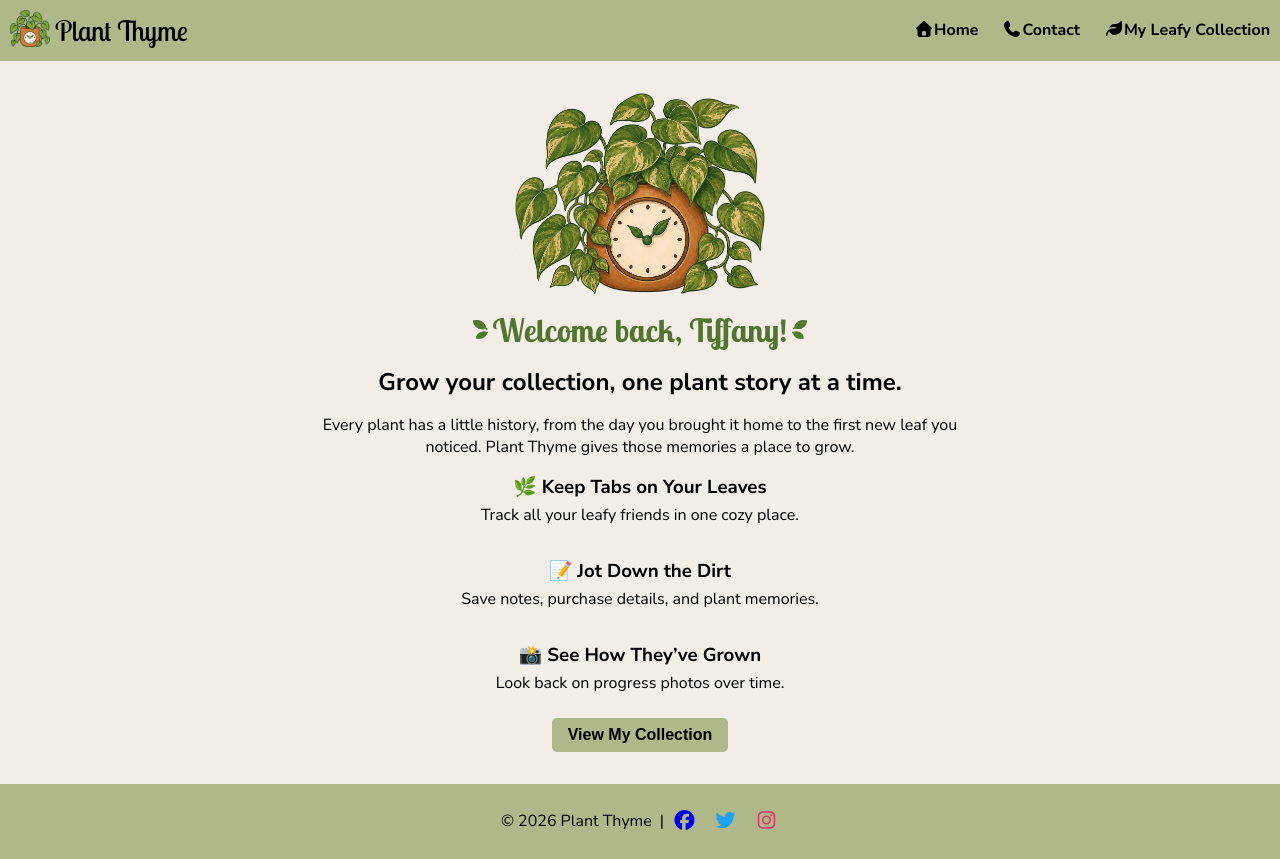
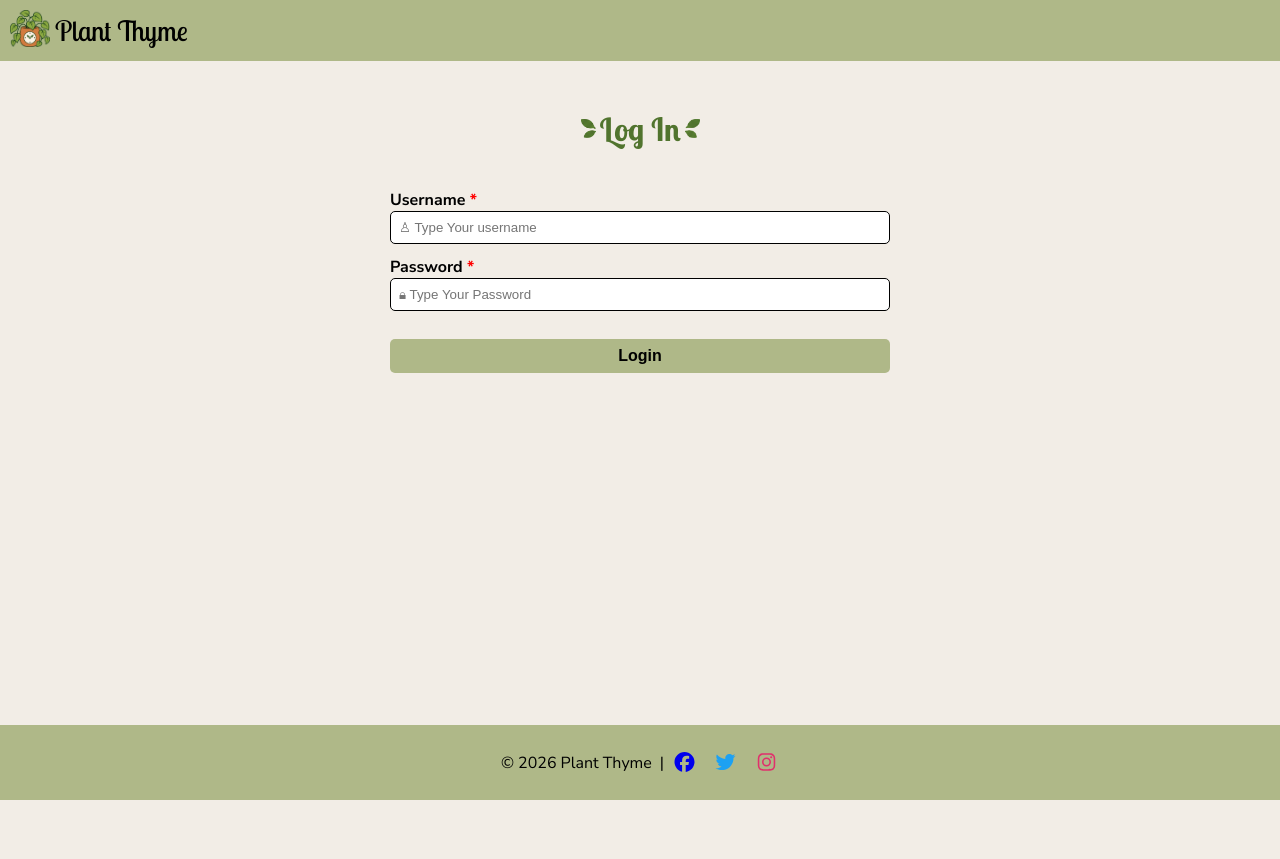
Before and after one commit to tiff-m-tech/plant-thyme, a React (Vite) app in the folder PlantThyme/: page / in a window 1280 px wide. After the commit the page ends 800 px from the top, so only its background shows below. Built offline with nearby package versions, Linux system fonts and the light colour scheme.

Commit message:
Add logic for logging in/out  and styles related to logging in/out.

```diff
--- a/PlantThyme/src/App.jsx
+++ b/PlantThyme/src/App.jsx
@@ -1,5 +1,6 @@
 import { useState, useEffect } from "react";
 import { Routes, Route } from "react-router";
+import { useNavigate } from "react-router";
 import { currentCollection } from "./data/currentCollection";
 import Header from "./components/layout/Header";
 import Footer from "./components/layout/Footer";
@@ -8,10 +9,13 @@ import Contact from "./components/pages/Contact";
 import CurrentCollection from "./components/pages/CurrentCollection";
 import AddPlant from "./components/pages/AddPlant";
 import PlantDetails from "./components/pages/PlantDetails";
+import LogIn from "./components/pages/LogIn";
 
 function App() {
     const [collection, setCollection] = useState([]);
     const [loading, setLoading] = useState(true);
+    const [isLoggedIn, setIsLoggedIn] = useState(false);
+    const navigate = useNavigate;
 
     useEffect(() => {
         // NOTE: Fake Fetch: Simulates loading data from an API with a delay. Replace in Unit 2!
@@ -61,9 +65,10 @@ function App() {
 
     return (
         <>
-            <Header />
+            <Header isLoggedIn={isLoggedIn} />
+            {isLoggedIn ? (
                 <Routes>
-                <Route path="/" element={<Home />} />
+                    <Route path="/home" element={<Home />} />
                     <Route path="/contact" element={<Contact />} />
                     <Route
                         path="/currentCollection"
@@ -84,6 +89,15 @@ function App() {
                         }
                     />
                 </Routes>
+            ) : (
+                <Routes>
+                    <Route
+                        path="/"
+                        element={<LogIn isLoggedIn={isLoggedIn} setIsLoggedIn={setIsLoggedIn} />}
+                    />
+                </Routes>
+            )}
+
             <Footer />
         </>
     );
--- a/PlantThyme/src/components/layout/Header.jsx
+++ b/PlantThyme/src/components/layout/Header.jsx
@@ -1,7 +1,7 @@
 import NavBar from "./NavBar";
 import { Link } from "react-router";
 
-export default function Header() {
+export default function Header({ isLoggedIn, setIsLoggedIn }) {
     return (
         <header>
             <div className="header-left">
--- a/PlantThyme/src/components/layout/NavBar.jsx
+++ b/PlantThyme/src/components/layout/NavBar.jsx
@@ -1,11 +1,13 @@
 import { Link } from "react-router";
 import { useState, useEffect, useRef } from "react";
+import { useNavigate } from "react-router";
 import { FontAwesomeIcon } from "@fortawesome/react-fontawesome";
-import { faPhone, faHouse, faLeaf } from "@fortawesome/free-solid-svg-icons";
+import { faPhone, faHouse, faLeaf, faRightFromBracket } from "@fortawesome/free-solid-svg-icons";
 
-export default function NavBar() {
+export default function NavBar({ isLoggedIn, setIsLoggedIn }) {
     const [isOpen, setIsOpen] = useState(false);
     const navRef = useRef(null); // Reference to actual DOM nav
+    const navigate = useNavigate();
 
     useEffect(() => {
         function handleClickOutside(event) {
@@ -19,7 +21,14 @@ export default function NavBar() {
         return () => document.removeEventListener("mousedown", handleClickOutside);
     }, []);
 
+    function handleLogout() {
+        setIsLoggedIn(false);
+        navigate("/");
+    }
+
     return (
+        <>
+            {isLoggedIn ? (
                 <nav ref={navRef}>
                     <button
                         className="hamburger"
@@ -31,18 +40,28 @@ export default function NavBar() {
                     </button>
                     <div className={isOpen ? "nav-links open" : "nav-links"}>
                         <Link to="/home" onClick={() => setIsOpen(false)}>
-                    <FontAwesomeIcon icon={faHouse} />
-                    Home
+                            <FontAwesomeIcon icon={faHouse} /> Home
                         </Link>
                         <Link to="/contact" onClick={() => setIsOpen(false)}>
-                    <FontAwesomeIcon icon={faPhone} />
-                    Contact
+                            <FontAwesomeIcon icon={faPhone} /> Contact
                         </Link>
                         <Link to="/currentCollection" onClick={() => setIsOpen(false)}>
-                    <FontAwesomeIcon icon={faLeaf} />
-                    My Leafy Collection
+                            <FontAwesomeIcon icon={faLeaf} /> My Leafy Collection
+                        </Link>
+                        <Link
+                            to="/"
+                            onClick={() => {
+                                setIsOpen(false);
+                                handleLogout();
+                            }}
+                        >
+                            <FontAwesomeIcon icon={faRightFromBracket} /> Log Out
                         </Link>
                     </div>
                 </nav>
+            ) : (
+                <></>
+            )}
+        </>
     );
 }
--- a/PlantThyme/src/components/pages/LogIn.jsx
+++ b/PlantThyme/src/components/pages/LogIn.jsx
@@ -1,35 +1,51 @@
+import { FontAwesomeIcon } from "@fortawesome/react-fontawesome";
+import { faUser, faLock } from "@fortawesome/free-solid-svg-icons";
 import { usePageTitle } from "../../hooks/usePageTitle";
 import PageTitle from "../ui/PageTitle";
 import Button from "../ui/Button";
+import { useNavigate } from "react-router";
 
-export default function LogIn() {
+// NOTE: In Unit 2 redo this so it's not hardcoded.
+export default function LogIn({ isLoggedIn, setIsLoggedIn }) {
+    const navigate = useNavigate();
+
+    function handleLogin() {
+        setIsLoggedIn(true);
+        navigate("/home");
+    }
+
     usePageTitle("Log In");
 
     return (
         <main id="logIn">
             <PageTitle title="Log In" />
             <form>
-                <label htmlFor="userName">
-                    UserName <span className="red-font">*</span>
+                <label htmlFor="username">
+                    Username <span className="red-font">*</span>
                 </label>
                 <input
-                    id="userName"
+                    id="username"
                     type="text"
-                    userName="userName"
-                    placeholder="Type Your Username"
+                    name="username"
+                    placeholder="♙ Type Your username"
                     required
                 />
                 <label htmlFor="password">
-                    Email <span className="red-font">*</span>
+                    Password <span className="red-font">*</span>
                 </label>
                 <input
                     id="password"
                     type="password"
                     name="password"
-                    placeholder="Type Your Password"
+                    placeholder="🔒︎ Type Your Password"
                     required
                 />
-                <Button innerText="Login" type="submit" className="contact-submit-btn" />
+                <Button
+                    innerText="Login"
+                    type="button"
+                    className="contact-submit-btn"
+                    onClick={handleLogin}
+                />
             </form>
         </main>
     );
--- a/PlantThyme/src/components/pages/pages.css
+++ b/PlantThyme/src/components/pages/pages.css
@@ -7,6 +7,7 @@ main {
     width: 250px;
 }
 
+#logIn,
 #home,
 #contact,
 #currentCollection,
@@ -16,7 +17,6 @@ main {
     flex-direction: column;
     align-items: center;
     text-align: center;
-    /* max-width: 1100px; */
     margin: 0 auto;
     padding: 2rem 1rem;
     width: 100%;
@@ -27,6 +27,7 @@ main {
     margin: 1rem;
 }
 
+#logIn form label,
 #contact form label,
 #plantDetails form label {
     font-weight: bold;
@@ -41,6 +42,25 @@ main {
     width: 100%;
     max-width: 1200px;
     margin-top: 1rem;
+}
+
+/* Log In Page ------------------------------------------------------------------------------------------ */
+#logIn form {
+    display: flex;
+    flex-direction: column;
+    width: 90%;
+    max-width: 500px;
+    margin-top: 1.5rem;
+}
+
+#logIn form input {
+    background-color: white;
+    width: 100%;
+    padding: 0.5rem;
+    align-self: center;
+    margin-bottom: 0.75rem;
+    border: 1px solid black;
+    border-radius: 5px;
 }
 
 /* Home Page -------------------------------------------------------------------------------------------- */
```
Lines whose indentation alone changed are shown as unchanged.
